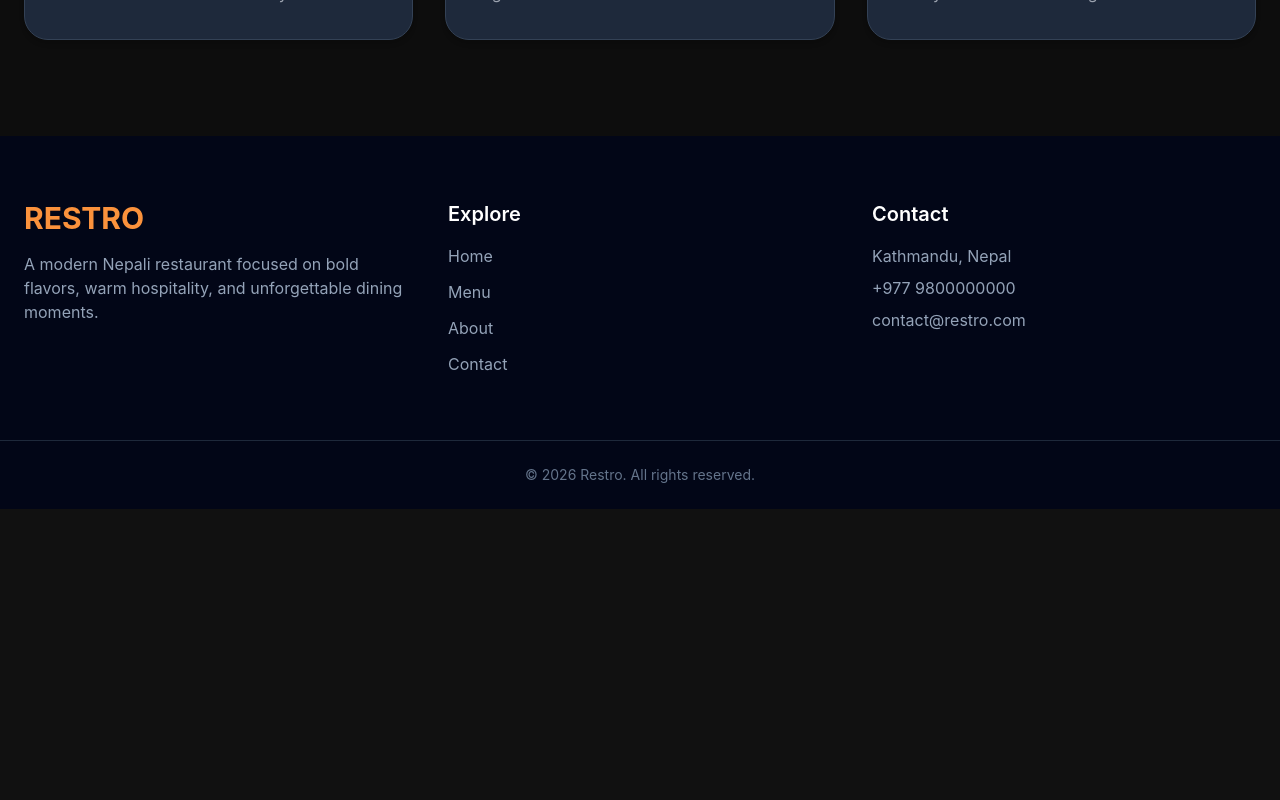
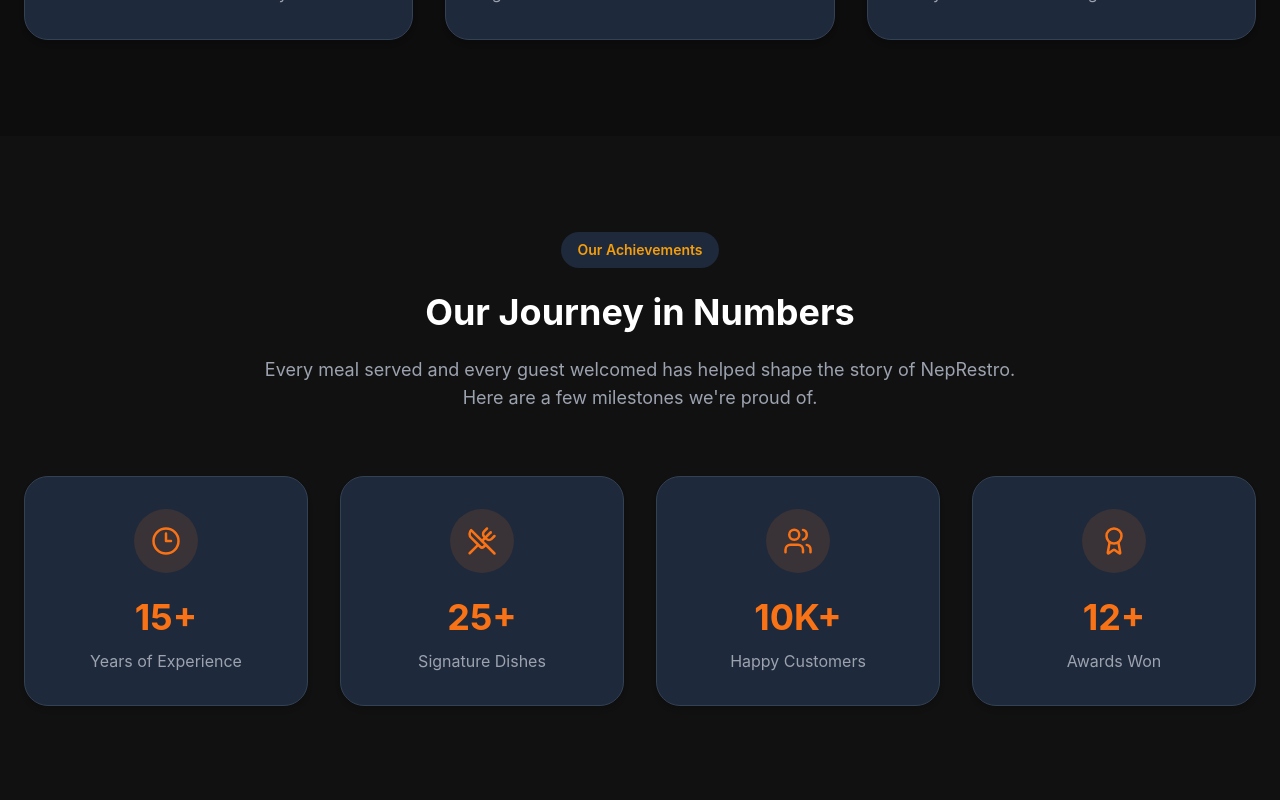
Before and after one commit to ApexWeb-tech/NepRestro, a Next.js app: page /about in a window 1280 px wide. Shown: the part 3700-4500 px from the top of the page. Before the commit the page ends 4209 px from the top, so only its background shows below. Built offline with nearby package versions, Linux system fonts and the light colour scheme.

Commit message:
About Page Step-6: Completed

```diff
--- a/app/(public)/about/page.tsx
+++ b/app/(public)/about/page.tsx
@@ -1,4 +1,10 @@
 import Image from 'next/image';
+import {
+  Award,
+  Users,
+  UtensilsCrossed,
+  Clock3,
+} from 'lucide-react';
 
 const features = [
   {
@@ -51,6 +57,33 @@
   },
 ];
 
+const statistics = [
+  {
+    id: 1,
+    icon: Clock3,
+    number: '15+',
+    title: 'Years of Experience',
+  },
+  {
+    id: 2,
+    icon: UtensilsCrossed,
+    number: '25+',
+    title: 'Signature Dishes',
+  },
+  {
+    id: 3,
+    icon: Users,
+    number: '10K+',
+    title: 'Happy Customers',
+  },
+  {
+    id: 4,
+    icon: Award,
+    number: '12+',
+    title: 'Awards Won',
+  },
+];
+
 export default function AboutPage() {
   return (
     <main className='bg-[#111111] text-white'>
@@ -75,7 +108,7 @@
           <div className='mx-auto max-w-4xl text-center'>
 
             <span
-              className='inline-block rounded-full px-4 py-2 text-sm font-semibold'
+              className='body-font inline-block rounded-full px-4 py-2 text-sm font-semibold'
               style={{
                 backgroundColor: 'var(--color-surface)',
                 color: 'var(--color-secondary)',
@@ -115,7 +148,7 @@
           <div className='flex flex-col justify-center'>
 
             <span
-              className='inline-block w-fit rounded-full px-4 py-2 text-sm font-semibold'
+              className='body-font inline-block w-fit rounded-full px-4 py-2 text-sm font-semibold'
               style={{
                 backgroundColor: 'var(--color-surface)',
                 color: 'var(--color-secondary)',
@@ -169,7 +202,7 @@
 
           <div className='mb-16 text-center'>
             <span
-              className='inline-block rounded-full px-4 py-2 text-sm font-semibold'
+              className='body-font inline-block rounded-full px-4 py-2 text-sm font-semibold'
               style={{
                 backgroundColor: 'var(--color-surface)',
                 color: 'var(--color-secondary)',
@@ -245,7 +278,7 @@
 
           <div className='mb-16 text-center'>
             <span
-              className='inline-block rounded-full px-4 py-2 text-sm font-semibold'
+              className='body-font inline-block rounded-full px-4 py-2 text-sm font-semibold'
               style={{
                 backgroundColor: 'var(--color-surface)',
                 color: 'var(--color-secondary)',
@@ -297,10 +330,9 @@
       <section className='bg-[#0d0d0d] py-24'>
         <div className='mx-auto max-w-7xl px-6'>
 
-          {/* Section Header */}
           <div className='mb-16 text-center'>
             <span
-              className='inline-block rounded-full px-4 py-2 text-sm font-semibold'
+              className='body-font inline-block rounded-full px-4 py-2 text-sm font-semibold'
               style={{
                 backgroundColor: 'var(--color-surface)',
                 color: 'var(--color-secondary)',
@@ -319,7 +351,6 @@
             </p>
           </div>
 
-          {/* Chef Cards Grid */}
           <div className='grid gap-8 md:grid-cols-2 lg:grid-cols-3'>
             {chefs.map((chef) => (
               <div
@@ -330,7 +361,6 @@
                   borderColor: 'var(--color-border)',
                 }}
               >
-                {/* Chef Image */}
                 <div className='relative h-80 overflow-hidden'>
                   <Image
                     src={chef.image}
@@ -342,19 +372,16 @@
                   />
                 </div>
 
-                {/* Chef Info */}
                 <div className='flex h-full flex-col p-8'>
                   <h3 className='heading-font text-2xl font-bold text-white'>
                     {chef.name}
                   </h3>
-
                   <p
                     className='body-font mt-2 font-semibold'
                     style={{ color: 'var(--color-primary)' }}
                   >
                     {chef.role}
                   </p>
-
                   <p className='body-font mt-5 flex-grow leading-7 text-gray-400'>
                     {chef.bio}
                   </p>
@@ -367,6 +394,77 @@
         </div>
       </section>
 
+      {/* ── Restaurant Statistics ── */}
+      <section className='bg-[#111111] py-24'>
+        <div className='mx-auto max-w-7xl px-6'>
+
+          {/* Section Header */}
+          <div className='mb-16 text-center'>
+            <span
+              className='body-font inline-block rounded-full px-4 py-2 text-sm font-semibold'
+              style={{
+                backgroundColor: 'var(--color-surface)',
+                color: 'var(--color-secondary)',
+              }}
+            >
+              Our Achievements
+            </span>
+
+            <h2 className='heading-font mt-6 text-3xl font-bold text-white sm:text-4xl'>
+              Our Journey in Numbers
+            </h2>
+
+            <p className='body-font mx-auto mt-6 max-w-3xl text-base leading-8 text-gray-400 sm:text-lg'>
+              Every meal served and every guest welcomed has helped shape the story of
+              NepRestro. Here are a few milestones we're proud of.
+            </p>
+          </div>
+
+          {/* Statistics Grid */}
+          <div className='grid gap-8 sm:grid-cols-2 lg:grid-cols-4'>
+            {statistics.map((stat) => {
+              const Icon = stat.icon;
+              return (
+                <div
+                  key={stat.id}
+                  className='group flex flex-col items-center rounded-3xl border p-8 text-center shadow-md transition-all duration-300 ease-out hover:-translate-y-2 hover:border-orange-500/40 hover:shadow-xl'
+                  style={{
+                    backgroundColor: 'var(--color-surface)',
+                    borderColor: 'var(--color-border)',
+                  }}
+                >
+                  {/* Icon */}
+                  <div
+                    className='mb-6 flex h-16 w-16 items-center justify-center rounded-full transition-transform duration-300 group-hover:scale-110'
+                    style={{
+                      backgroundColor: 'rgba(249,115,22,0.12)',
+                      color: 'var(--color-primary)',
+                    }}
+                  >
+                    <Icon size={30} />
+                  </div>
+
+                  {/* Number */}
+                  <h3
+                    className='heading-font text-4xl font-bold'
+                    style={{ color: 'var(--color-primary)' }}
+                  >
+                    {stat.number}
+                  </h3>
+
+                  {/* Title */}
+                  <p className='body-font mt-3 text-gray-400'>
+                    {stat.title}
+                  </p>
+
+                </div>
+              );
+            })}
+          </div>
+
+        </div>
+      </section>
+
     </main>
   );
 }
--- a/components/public/MenuCategories.tsx
+++ b/components/public/MenuCategories.tsx
@@ -26,29 +26,27 @@
 
           {/* Category Buttons */}
           <div className='mt-10 flex flex-wrap justify-center gap-4'>
-
             {categories.map((category) =>
               category.active ? (
-                // Active button
                 <button
                   key={category.id}
-                  className='body-font rounded-full px-5 py-2.5 font-semibold text-white transition-all duration-300 ease-out hover:scale-105 sm:px-6 sm:py-3'
+                  aria-label={`Filter by ${category.label}`}
+                  className='body-font rounded-full px-5 py-2.5 font-semibold text-white shadow-md transition-all duration-300 ease-out hover:scale-105 hover:shadow-lg focus:outline-none focus:ring-2 focus:ring-orange-500 focus:ring-offset-2 sm:px-6 sm:py-3'
                   style={{ backgroundColor: 'var(--color-primary)' }}
                 >
                   {category.label}
                 </button>
               ) : (
-                // Inactive button
                 <button
                   key={category.id}
-                  className='body-font rounded-full border px-5 py-2.5 font-semibold text-white transition-all duration-300 ease-out hover:-translate-y-1 hover:border-orange-500 hover:bg-white/5 sm:px-6 sm:py-3'
+                  aria-label={`Filter by ${category.label}`}
+                  className='body-font rounded-full border px-5 py-2.5 font-semibold text-white transition-all duration-300 ease-out hover:-translate-y-1 hover:border-orange-500 hover:bg-white/5 focus:outline-none focus:ring-2 focus:ring-orange-500 focus:ring-offset-2 sm:px-6 sm:py-3'
                   style={{ borderColor: 'var(--color-border)' }}
                 >
                   {category.label}
                 </button>
               )
             )}
-
           </div>
 
         </div>
```
Also changed, not shown: components/public/MenuGrid.tsx (+6 -7 lines).
